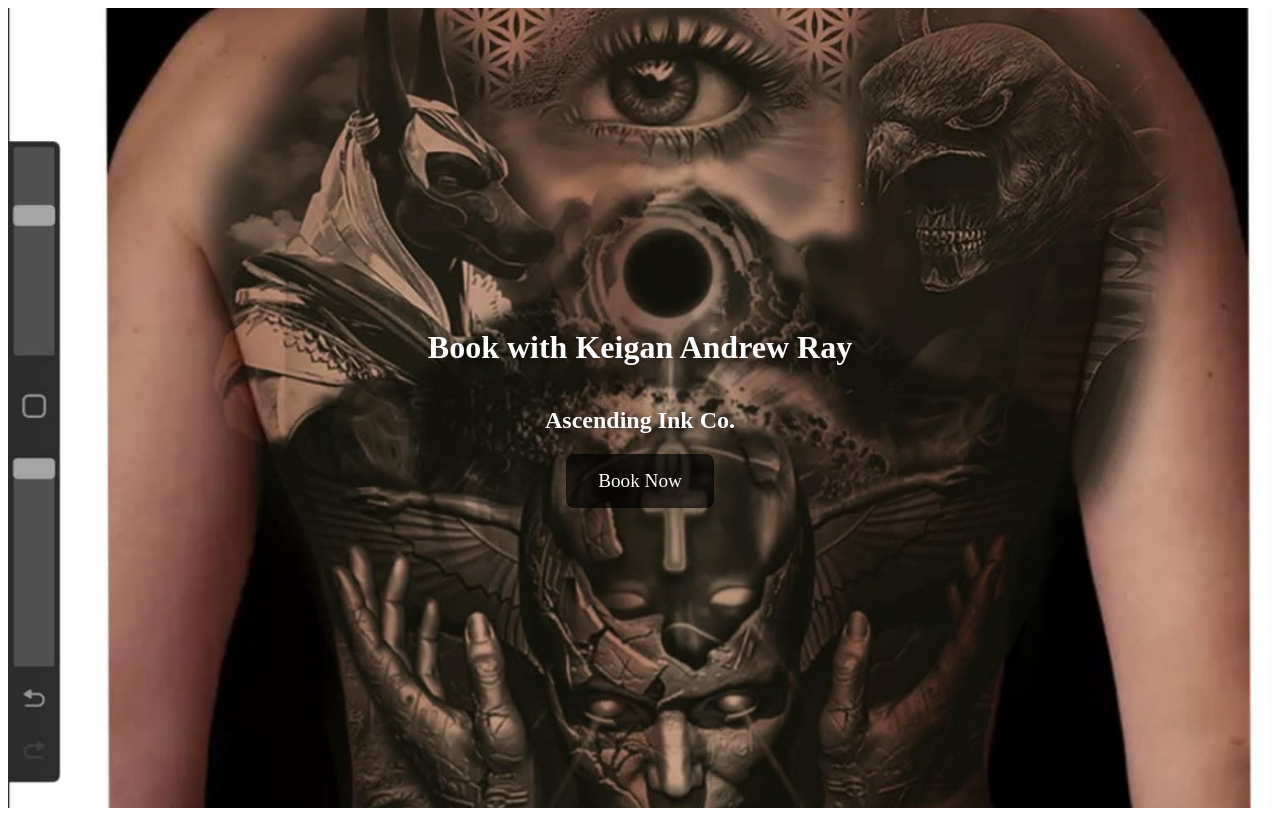
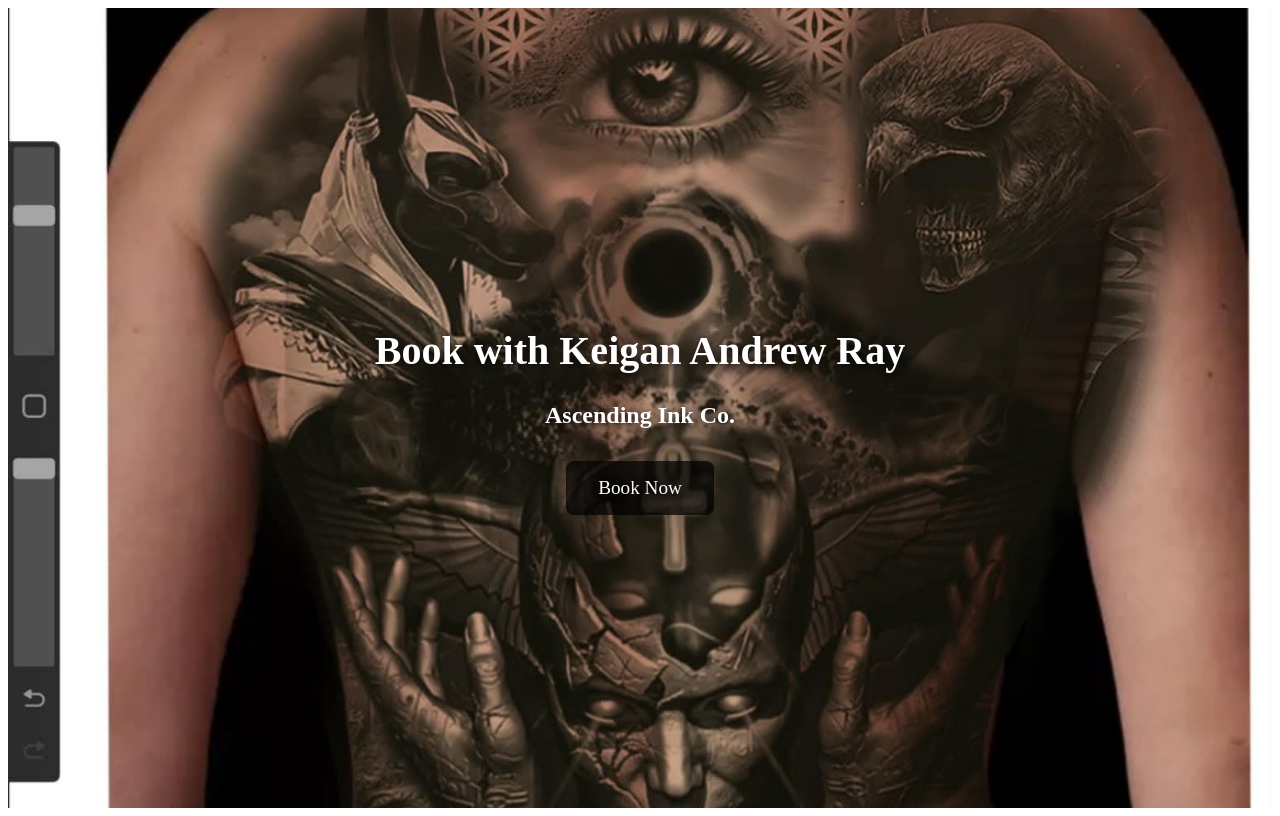
Before and after one commit to Chronic-W-F/Ascending-Ink-Co-Booking, a Next.js app: page / in a window 1280 px wide. Built offline with nearby package versions, Linux system fonts and the light colour scheme.

Commit message:
Update index.js

```diff
--- a/pages/index.js
+++ b/pages/index.js
@@ -1,10 +1,10 @@
-import styles from '../styles/Home.module.css'; // make sure this matches exactly
+import styles from '../styles/Home.module.css';
 
 export default function Home() {
   return (
     <div className={styles.main}>
-      <h1>Book with Keigan Andrew Ray</h1>
-      <h2>Ascending Ink Co.</h2>
+      <h1 className={styles.heading1}>Book with Keigan Andrew Ray</h1>
+      <h2 className={styles.heading2}>Ascending Ink Co.</h2>
       <a
         href="https://docs.google.com/forms/d/e/1FAIpQLSdCx3szKDqlNAu2vdBOySVDS5dSwUyWsQa8_h_F8n9vCNSxXw/viewform"
         target="_blank"
```
